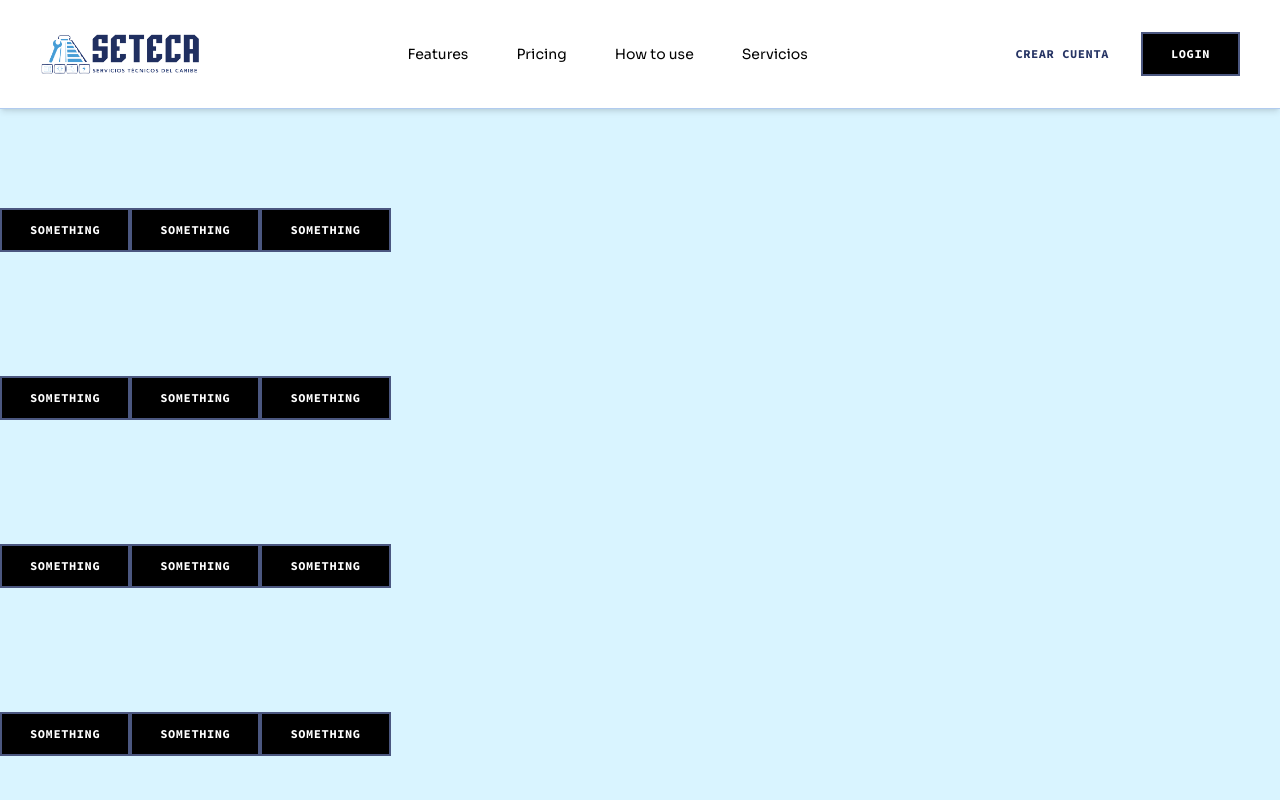
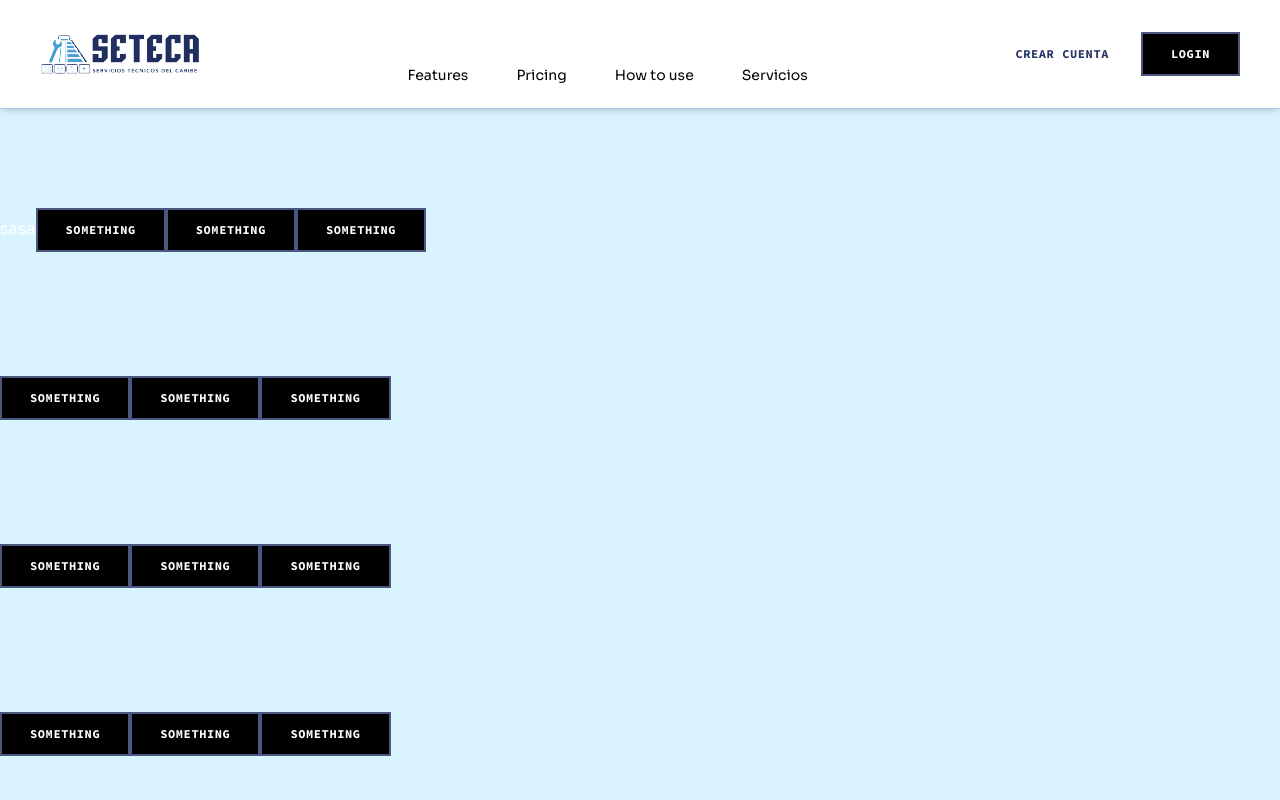
Before and after one commit to camm53/proyecto_god_front, a React (Vite) app: page / in a window 1280 px wide. Shown: the top 800 px of the page. Built offline with nearby package versions, Linux system fonts and the light colour scheme.

Commit message:
se actualiza la navegacion 3/3

```diff
--- a/src/App.jsx
+++ b/src/App.jsx
@@ -9,6 +9,7 @@ const App = ()=> {
       </div>
 
       <div className="pt-[4.75rem] lg:pt-[5.25rem] overflow-hidden" >
+        sasa
         <Button className="mt-10">
           something
         </Button>
--- a/src/components/header.jsx
+++ b/src/components/header.jsx
@@ -48,7 +48,7 @@ const header = () => {
       if (opennav) {
         navcontent.style.maxHeight =`100%`;
       } else{
-        navcontent.style.maxHeight =`75px`;
+        navcontent.style.maxHeight =`0px`;
       }
 
     }, [enservicio, opennav]);
```
